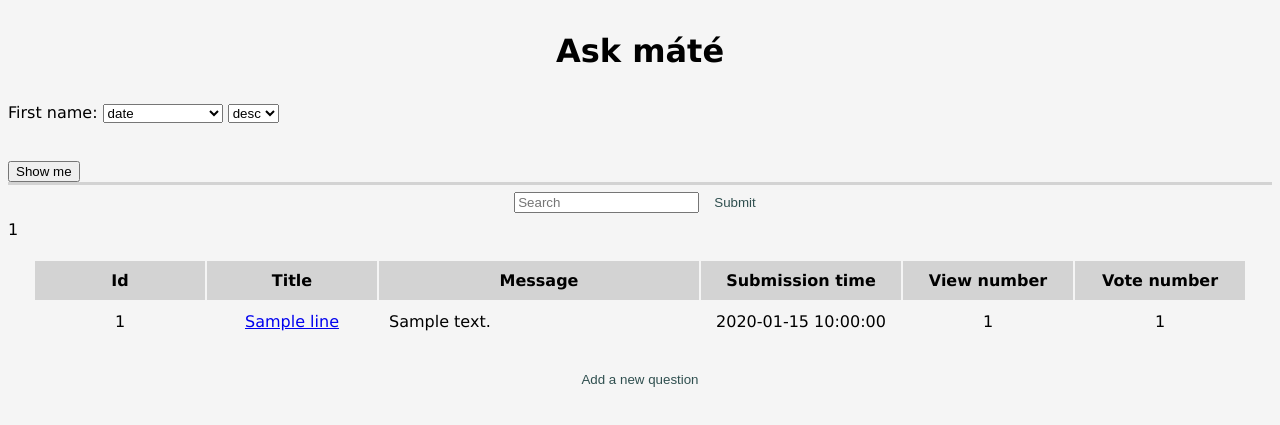
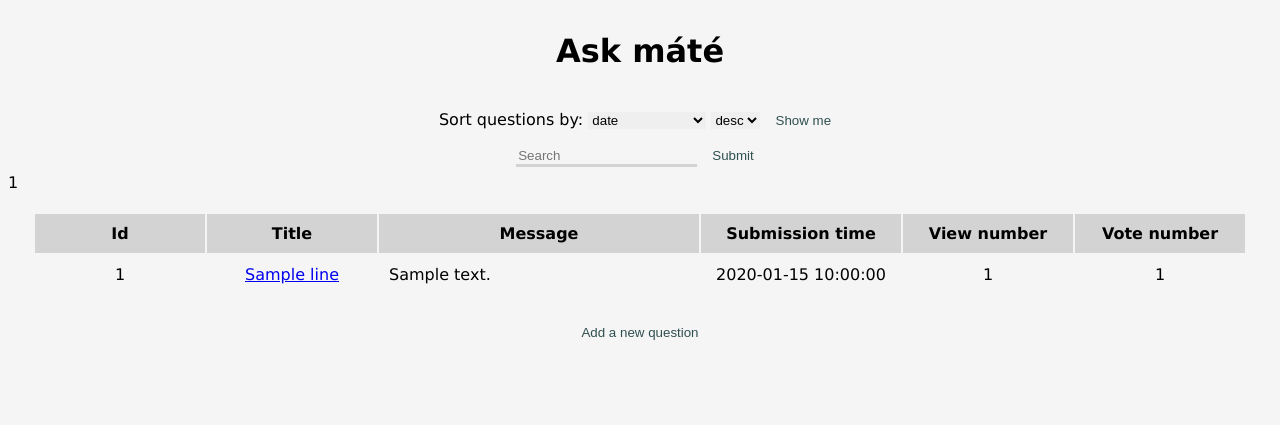
Before and after one commit to gergobereczk/ask-mate, a Flask app: template templates/list_questions_2.html in a window 1280 px wide. Shown: the top 425 px of the page. Run offline with Flask 2, Linux system fonts and the light colour scheme; the template is opened without the code that fills it: most values are stand-ins (such as "Sample title", 1, 10 or a date in 2020); some libraries are stand-ins or nearby versions.

Commit message:
Removed misplaced form tag and fixed css.

```diff
--- a/static/style.css
+++ b/static/style.css
@@ -24,11 +24,15 @@ body {
 
 }
 
-#searcbar {
+.searchbar {
     text-align: left;
     background-color: whitesmoke;
     border: none;
     border-bottom: solid lightgrey;
+}
+
+.sort {
+    border: none;
 }
 
 tr:nth-child(odd) {
--- a/templates/list_questions.html
+++ b/templates/list_questions.html
@@ -10,12 +10,12 @@
 <h1 align="center"><strong>Ask máté</strong></h1>
 
 <form align="center" action="{{ url_for('list_sorted_question') }}" method="POST">
-  Sort questions by:  <select name="title">
+  Sort questions by:  <select class="sort" name="title">
     <option value="submission_time">date</option>
     <option value="vote_number">votes</option>
     <option value="view_number">number of wievs</option>
   </select>
-    <select name="type">
+    <select class="sort" name="type">
     <option value="DESC">desc</option>
     <option value="ASC">asc</option>
   </select>
@@ -26,7 +26,7 @@
 
 <form align="center" action="{{ url_for('search_stuff') }}" method="POST">
 
-    <input id="searcbar" type="search" name="search" placeholder="Search">
+    <input class="searchbar" type="search" name="search" placeholder="Search">
     <input class="input-buttons" type="submit">
 </form>
 
--- a/templates/list_questions_2.html
+++ b/templates/list_questions_2.html
@@ -8,25 +8,23 @@
 </head>
 <body>
 <h1 align="center"><strong>Ask máté</strong></h1>
-<form id="searcbar" action="{{ url_for('search_stuff') }}" method="POST">
-<form action="{{ url_for('list_sorted_question') }}" method="POST">
-  First name:  <select name="title">
+<form align="center" action="{{ url_for('list_sorted_question') }}" method="POST">
+  Sort questions by:  <select class="sort" name="title">
     <option value="submission_time">date</option>
     <option value="vote_number">votes</option>
     <option value="view_number">number of wievs</option>
   </select>
-    <select name="type">
+    <select class="sort" name="type">
     <option value="DESC">desc</option>
     <option value="ASC">asc</option>
   </select>
-  <br><br>
-  <br>
 
-  <input type="submit" value="Show me">
-</form >
+  <input class="input-buttons" type="submit" value="Show me">
+</form>
+
 <form align="center" action="{{ url_for('search_stuff') }}" method="POST">
 
-    <input type="search" name="search" placeholder="Search">
+    <input class="searchbar" type="search" name="search" placeholder="Search">
     <input class="input-buttons" type="submit">
 </form>
 {{ list_of_question["id"] }}
```
Also changed, not shown: templates/display_a_question.html (+3 -4 lines).
